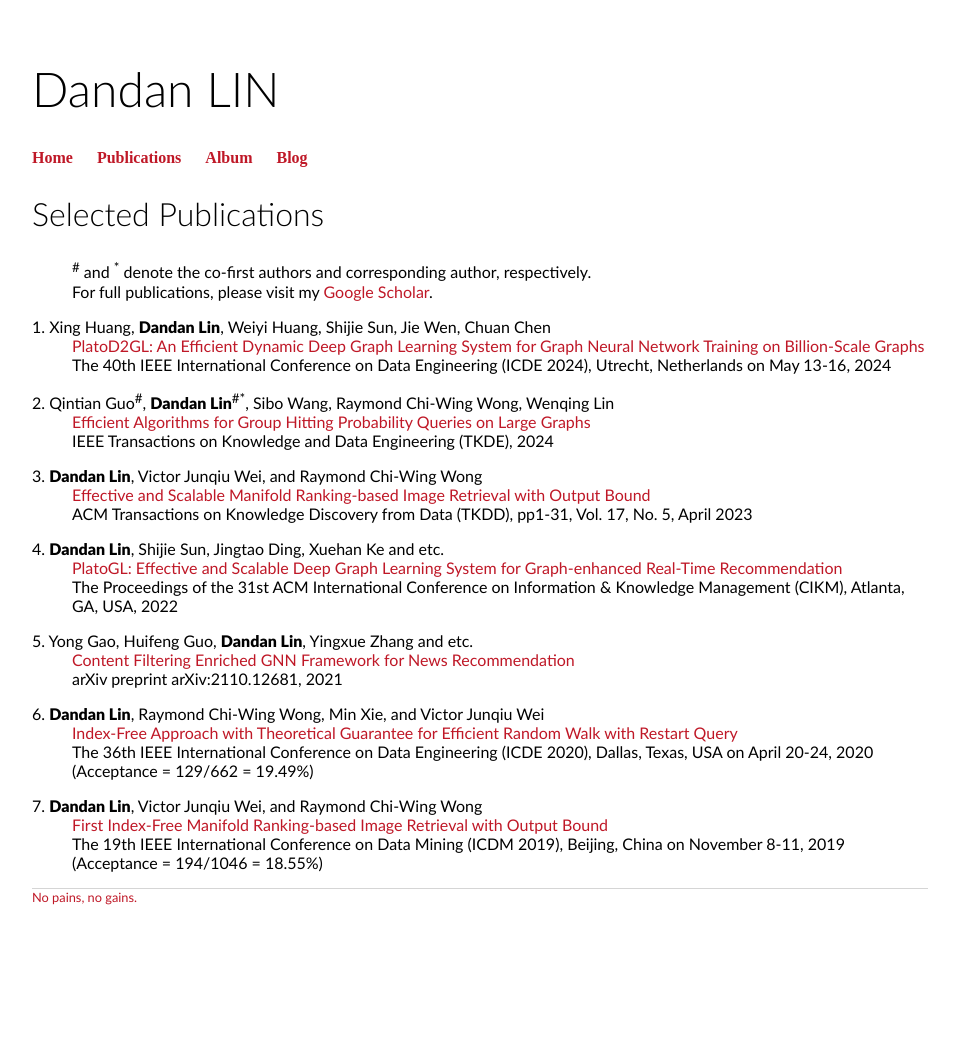
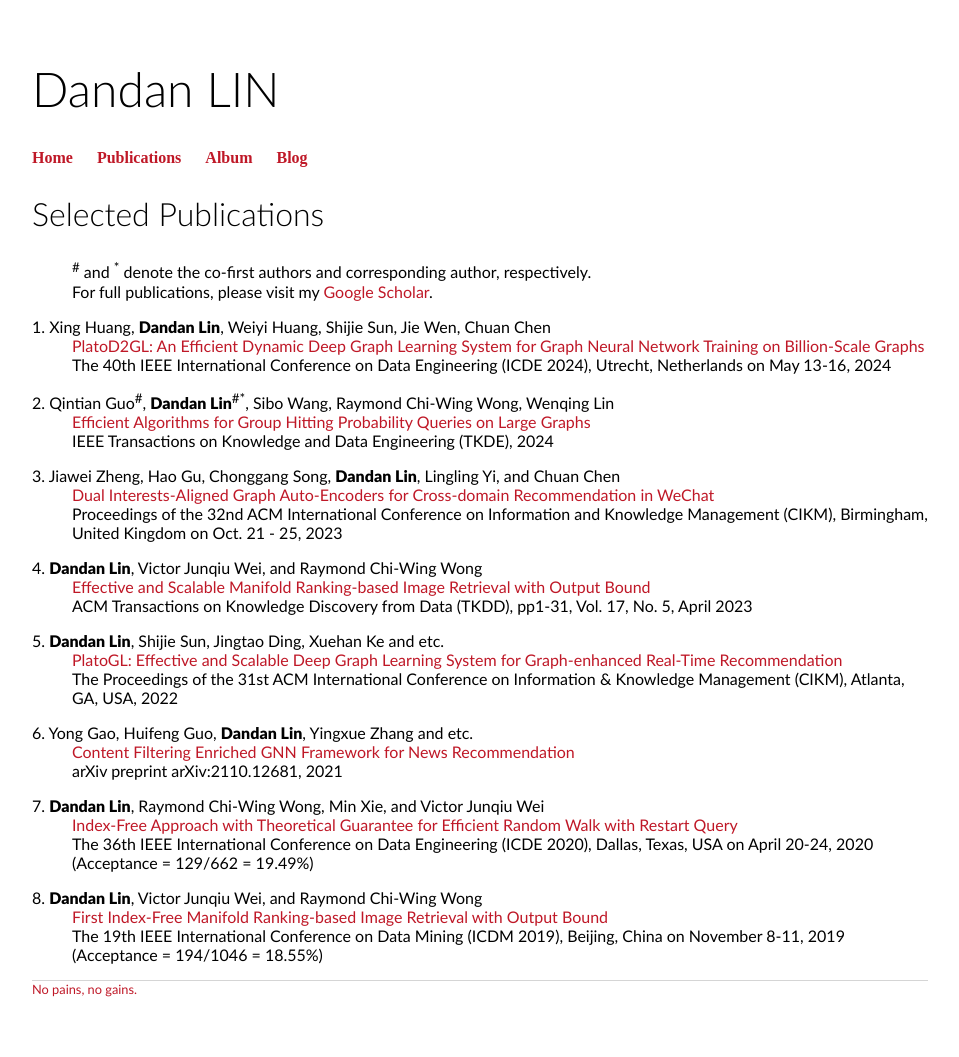
Before and after one commit to 2danlin/2danlin.github.io, a Jekyll site: the page built from publications/index.html, in a window 1280 px wide. Shown: the whole page, without its empty margins (160-1119 px from the left). Built offline with Jekyll 4.4.1, drawn with Linux system fonts in a browser that asks for light colours; before the commit the page ends 965 px from its top, so only the background shows below that.

Commit message:
Update index.html

```diff
--- a/publications/index.html
+++ b/publications/index.html
@@ -18,30 +18,35 @@
 		<dd>IEEE Transactions on Knowledge and Data Engineering (TKDE), 2024</dd>
 	</dl>
 	<dl>
-		<dt>3. <strong>Dandan Lin</strong>, Victor Junqiu Wei, and Raymond Chi-Wing Wong</dt>
+		<dt>3. Jiawei Zheng, Hao Gu, Chonggang Song, <strong>Dandan Lin</strong>, Lingling Yi, and Chuan Chen</dt>
+		<dd><a>Dual Interests-Aligned Graph Auto-Encoders for Cross-domain Recommendation in WeChat</a><dd>
+		<dd>Proceedings of the 32nd ACM International Conference on Information and Knowledge Management (CIKM), Birmingham, United Kingdom on Oct. 21 - 25, 2023</dd>
+	</dl>
+	<dl>
+		<dt>4. <strong>Dandan Lin</strong>, Victor Junqiu Wei, and Raymond Chi-Wing Wong</dt>
 		<dd><a>Effective and Scalable Manifold Ranking-based Image Retrieval with Output Bound</a><dd>
 		<dd>ACM Transactions on Knowledge Discovery from Data (TKDD), pp1-31, Vol. 17, No. 5, April 2023</dd>
 	</dl>
 	<dl>
-		<dt>4. <strong>Dandan Lin</strong>, Shijie Sun, Jingtao Ding, Xuehan Ke and etc. </dt>
+		<dt>5. <strong>Dandan Lin</strong>, Shijie Sun, Jingtao Ding, Xuehan Ke and etc. </dt>
 		<dd><a>PlatoGL: Effective and Scalable Deep Graph Learning System for Graph-enhanced Real-Time Recommendation</a><dd>
 		<dd>The Proceedings of the 31st ACM International Conference on Information & Knowledge Management (CIKM), Atlanta, GA, USA, 2022 </dd>
 	</dl>
 
 	<dl>
-		<dt>5. Yong Gao, Huifeng Guo, <strong>Dandan Lin</strong>, Yingxue Zhang and etc. </dt>
+		<dt>6. Yong Gao, Huifeng Guo, <strong>Dandan Lin</strong>, Yingxue Zhang and etc. </dt>
 		<dd><a>Content Filtering Enriched GNN Framework for News Recommendation</a><dd>
 		<dd>arXiv preprint arXiv:2110.12681, 2021 </dd>
 	</dl>
 
 	<dl>
-		<dt>6. <strong>Dandan Lin</strong>, Raymond Chi-Wing Wong, Min Xie, and Victor Junqiu Wei</dt>
+		<dt>7. <strong>Dandan Lin</strong>, Raymond Chi-Wing Wong, Min Xie, and Victor Junqiu Wei</dt>
 		<dd><a>Index-Free Approach with Theoretical Guarantee for Efficient Random Walk with Restart Query</a><dd>
 		<dd>The 36th IEEE International Conference on Data Engineering (ICDE 2020), Dallas, Texas, USA on April 20-24, 2020 </dd>
 		<dd>(Acceptance = 129/662 = 19.49%)</dd>
 	</dl>
 	<dl>
-		<dt>7. <strong>Dandan Lin</strong>, Victor Junqiu Wei, and Raymond Chi-Wing Wong</dt>
+		<dt>8. <strong>Dandan Lin</strong>, Victor Junqiu Wei, and Raymond Chi-Wing Wong</dt>
 		<dd><a>First Index-Free Manifold Ranking-based Image Retrieval with Output Bound</a><dd>
 		<dd>The 19th IEEE International Conference on Data Mining (ICDM 2019), Beijing, China on November 8-11, 2019</dd>
 		<dd>(Acceptance = 194/1046 = 18.55%)</dd>
```
